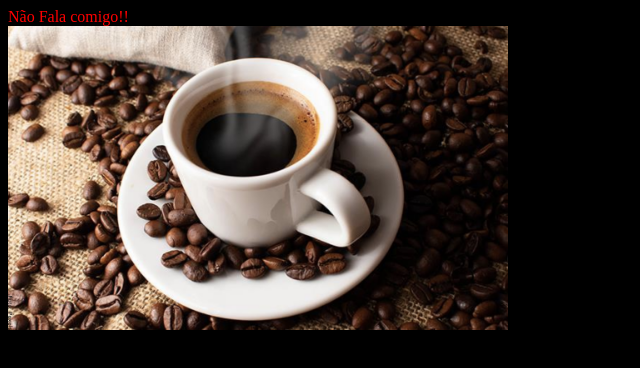
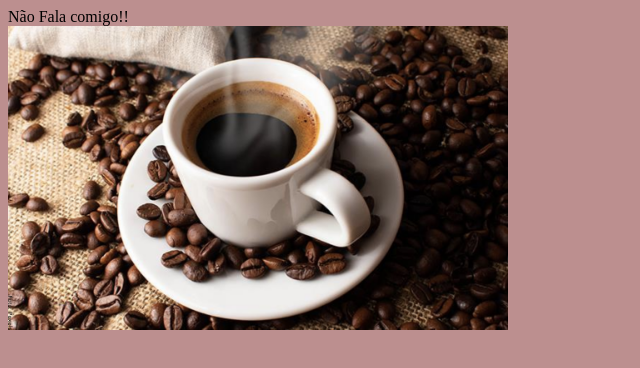
Before and after one commit to MateusCorreiaS/puc-desenvolvimento-web, a plain HTML site: page index.html in a window 1280 px wide. Shown: the whole page, without its empty margins (0-640 px from the left). Drawn offline with Linux system fonts and the light colour scheme.

Commit message:
Atualização no style.css

```diff
--- a/style.css
+++ b/style.css
@@ -1,6 +1,6 @@
 body {
-    background-color: black;
-    color: red;
+    background-color: rosybrown;
+    color: black;
 }
 
 img {
```
